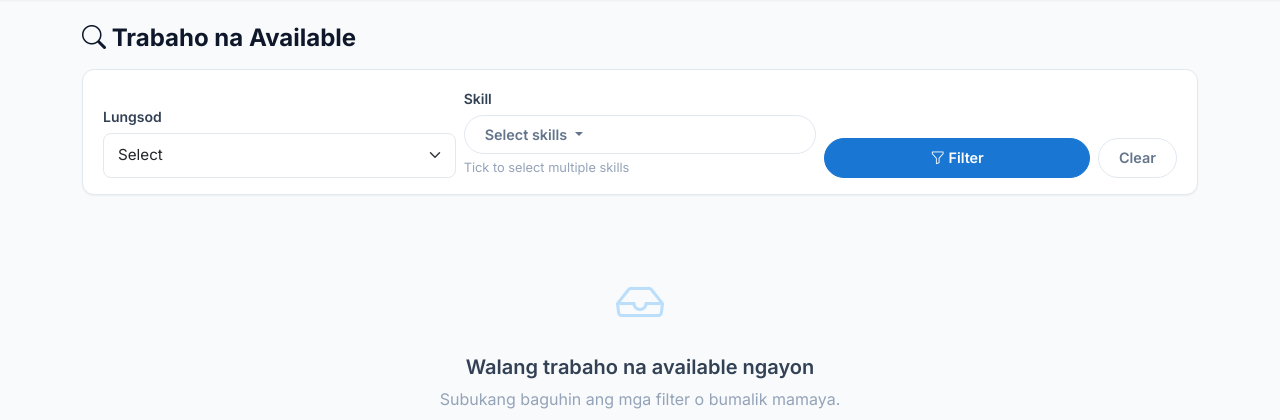
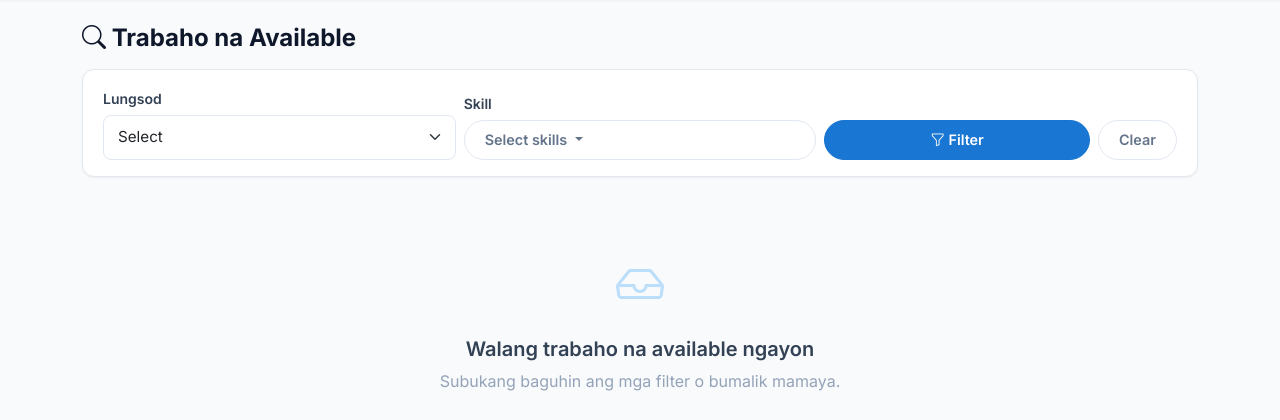
Before and after one commit to jazmin1110/ITENT-15x, a Django app: page /jobs/ in a window 1280 px wide. Shown: the part 59-479 px from the top of the page. Run offline with Django 4.2, Linux system fonts and the light colour scheme; the visitor is signed in with stand-in values (Sample User, id 1); data comes from the database, SQL or seed files in the repository; data that the repository does not hold is empty.

Commit message:
remove label

```diff
--- a/templates/jobs/job_list.html
+++ b/templates/jobs/job_list.html
@@ -52,7 +52,6 @@
           {% endif %}
         </div>
       </div>
-      <div class="form-text">Tick to select multiple skills</div>
     </div>
     <div class="col-md-4 d-flex gap-2">
       <button type="submit" class="btn btn-primary flex-grow-1">
```
